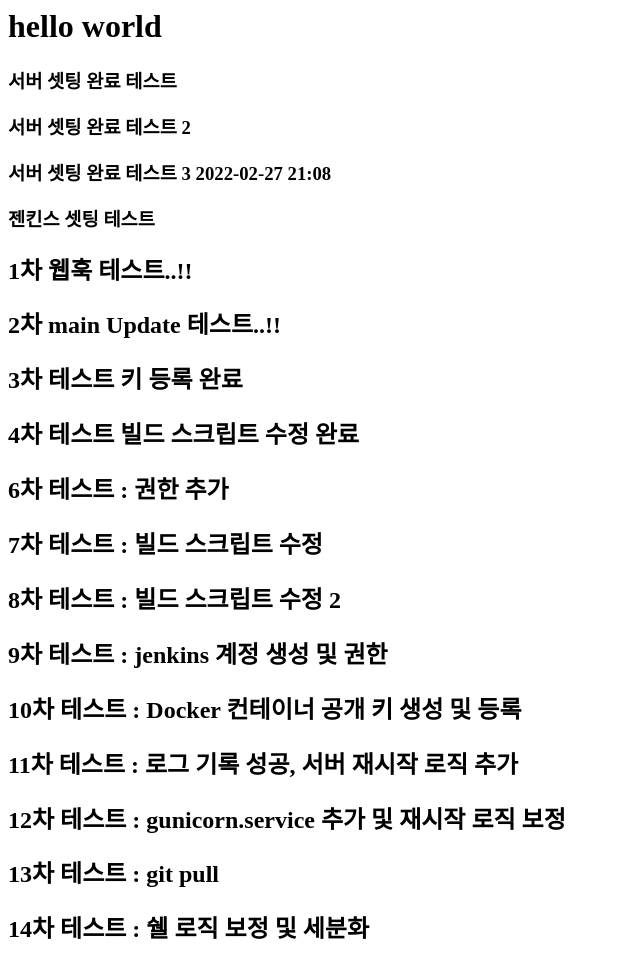
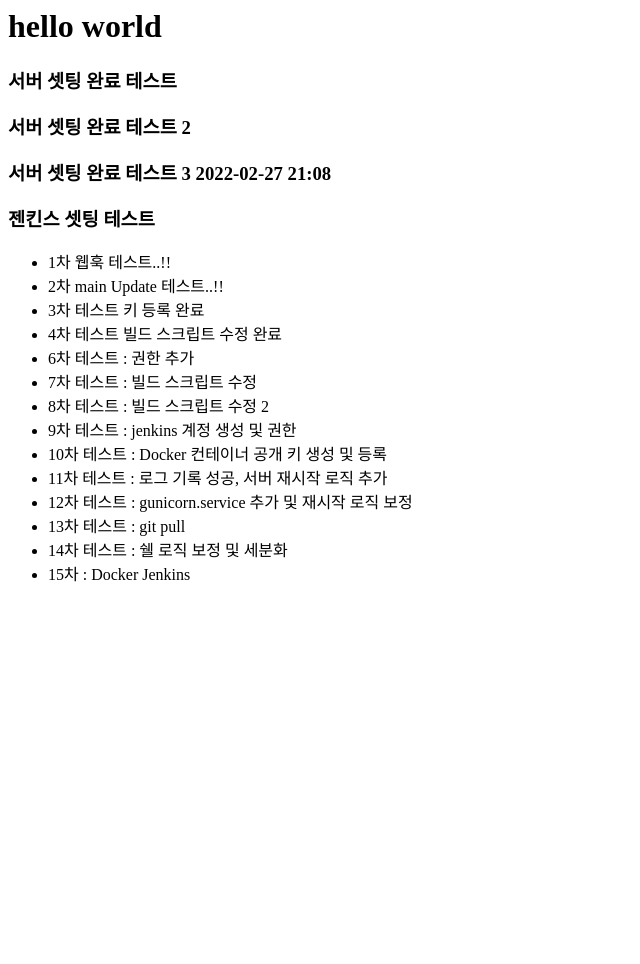
Before and after one commit to integerJI/ioniq5, a Django app: page / in a window 1280 px wide. Shown: the whole page, without its empty margins (0-640 px from the left). After the commit the page ends 582 px from the top, so only its background shows below. Run offline with Django 4.2, Linux system fonts and the light colour scheme.

Commit message:
Update index.html

```diff
--- a/app/templates/index.html
+++ b/app/templates/index.html
@@ -8,28 +8,34 @@
 
 <h3>젠킨스 셋팅 테스트</h3>
 
-<h2>1차 웹훅 테스트..!!</h2>
+<ul>
 
-<h2>2차 main Update 테스트..!!</h2>
+<li>1차 웹훅 테스트..!!</li>
 
-<h2>3차 테스트 키 등록 완료</h2>
+<li>2차 main Update 테스트..!!</li>
 
-<h2>4차 테스트 빌드 스크립트 수정 완료</h2>
+<li>3차 테스트 키 등록 완료</li>
 
-<h2>6차 테스트 : 권한 추가</h2>
+<li>4차 테스트 빌드 스크립트 수정 완료</li>
 
-<h2>7차 테스트 : 빌드 스크립트 수정</h2>
+<li>6차 테스트 : 권한 추가</li>
 
-<h2>8차 테스트 : 빌드 스크립트 수정 2</h2>
+<li>7차 테스트 : 빌드 스크립트 수정</li>
 
-<h2>9차 테스트 : jenkins 계정 생성 및 권한 </h2>
+<li>8차 테스트 : 빌드 스크립트 수정 2</li>
 
-<h2>10차 테스트 : Docker 컨테이너 공개 키 생성 및 등록</h2>
+<li>9차 테스트 : jenkins 계정 생성 및 권한 </li>
 
-<h2>11차 테스트 : 로그 기록 성공, 서버 재시작 로직 추가</h2>
+<li>10차 테스트 : Docker 컨테이너 공개 키 생성 및 등록</li>
 
-<h2>12차 테스트 : gunicorn.service 추가 및 재시작 로직 보정</h2>
+<li>11차 테스트 : 로그 기록 성공, 서버 재시작 로직 추가</li>
 
-<h2>13차 테스트 : git pull </h2>
+<li>12차 테스트 : gunicorn.service 추가 및 재시작 로직 보정</li>
 
-<h2>14차 테스트 : 쉘 로직 보정 및 세분화</h2>
+<li>13차 테스트 : git pull </li>
+
+<li>14차 테스트 : 쉘 로직 보정 및 세분화</li>
+
+<li>15차 : Docker Jenkins </li>
+
+</ul>
```
